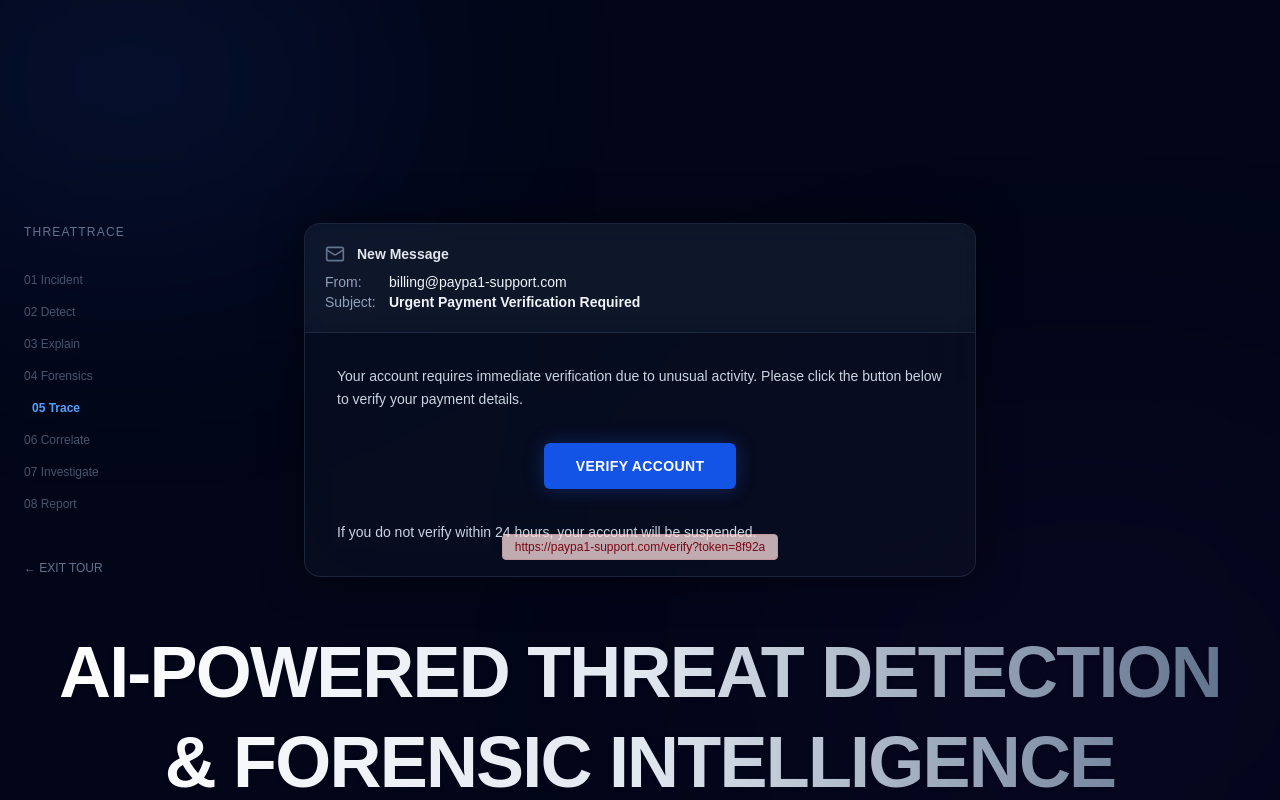
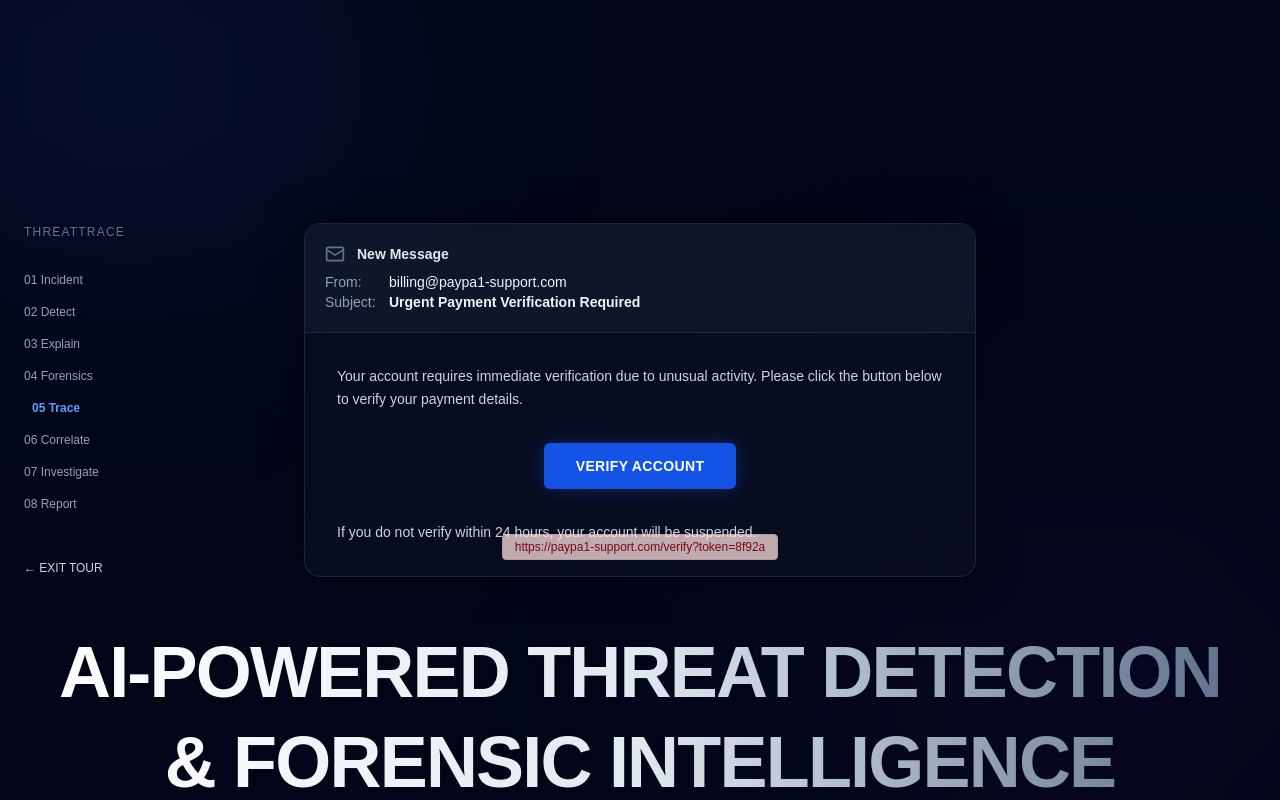
Before and after one commit to JayantOlhyan/Mail-Trace, a Next.js app in the folder frontend/: page / in a window 1280 px wide. Shown: the top 800 px of the page. Built offline with nearby package versions, Linux system fonts and the light colour scheme.

Commit message:
style(frontend): update frontend/src/app/(tour)/components/TourNavigation.tsx with dark/light theme classes

```diff
--- a/frontend/src/app/(tour)/components/TourNavigation.tsx
+++ b/frontend/src/app/(tour)/components/TourNavigation.tsx
@@ -50,7 +50,7 @@ export function TourNavigation() {
           className={`text-xs font-mono transition-all duration-300 ${
             activeId === chapter.id
               ? 'text-blue-400 font-bold translate-x-2'
-              : 'text-slate-600 hover:text-slate-400'
+              : 'text-slate-600 hover:text-slate-600 dark:text-slate-400'
           }`}
         >
           {chapter.label}
@@ -58,7 +58,7 @@ export function TourNavigation() {
       ))}
       <Link
         href="/workspace"
-        className="mt-8 text-xs font-mono text-slate-500 hover:text-slate-300 transition-colors"
+        className="mt-8 text-xs font-mono text-slate-500 hover:text-slate-700 dark:text-slate-300 transition-colors"
       >
         ← EXIT TOUR
       </Link>
```
